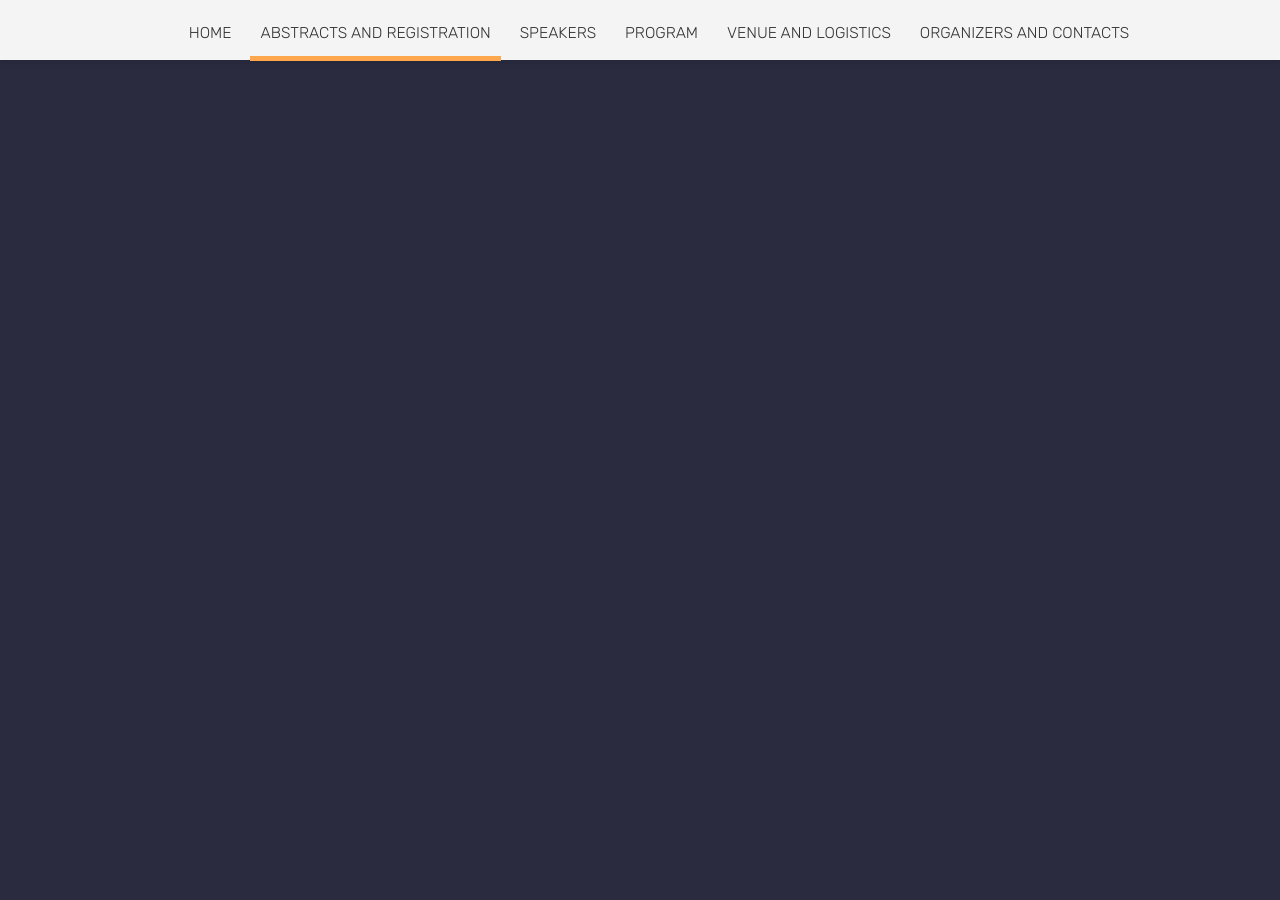
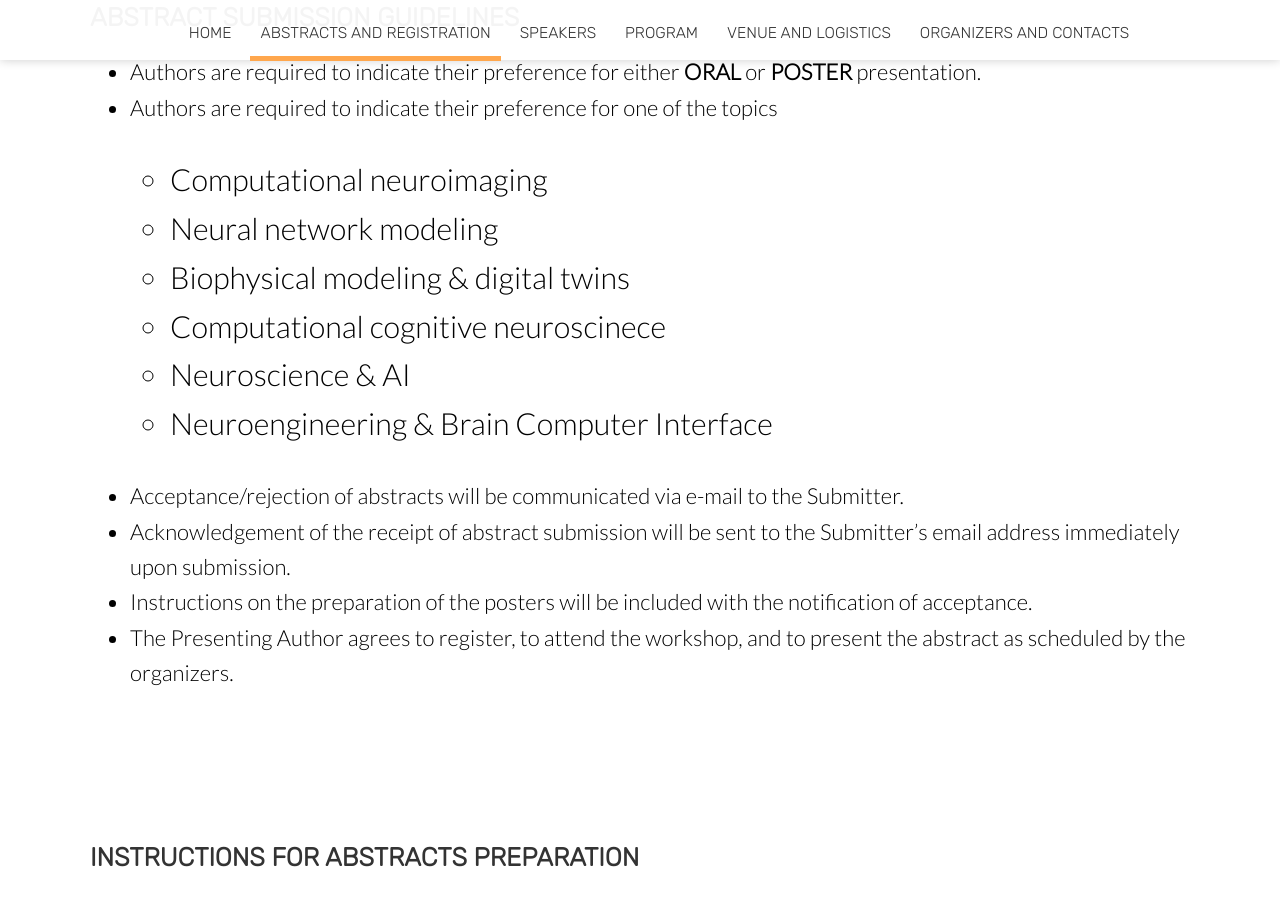
Before and after one commit to INCNgit/incn, a Jekyll site: the page built from registration.html, in a window 1280 px wide and 900 px high, scrolled down 1290 px. Built offline with Jekyll 4.4.1, drawn with Linux system fonts in a browser that asks for light colours; nearby versions of some CDN libraries; some of the changed text lies outside the part shown.

Commit message:
abstracts

```diff
--- a/organizers.html
+++ b/organizers.html
@@ -74,7 +74,7 @@
 		<div class="container flex">
 			<div class="text">
 				<h2 class="editable">Contacts</h2>
-				<p>For any further question please write to <a href="incnmail@gmail.com">incnmail@gmail.com</a>.</p>
+				<p>For any question please write to <a href="incnmail@gmail.com">incnmail@gmail.com</a>.</p>
 			</div>
 		</div>
 	</section>
--- a/registration.html
+++ b/registration.html
@@ -95,19 +95,19 @@
 			<h1 class="editable">Abstracts and Registration</h1>
 		</div>
 	</div>
-	<!--
+
 	<div class="learn-more">
 		<a href="#abstracts"><span class="highlight">Abstracts </span><span class="arrow">&#x25BC;</span></a>&nbsp;&nbsp;&nbsp;&nbsp;
 		<a href="#submission"><span class="highlight">Submission Guidelines </span><span class="arrow">&#x25BC;</span></a>&nbsp;&nbsp;&nbsp;&nbsp;
 		<a href="#registration"><span class="highlight">Registration </span><span class="arrow">&#x25BC;</span></a>&nbsp;&nbsp;&nbsp;&nbsp;
 	</div>
-	-->
+
 
 </section>
 
 <div class="content">
 
-	<section class="info"> <!-- id="abstracts">-->
+	<section class="info" id="abstracts">
 		<div class="container flex">
 			<div class="text">
 				<h2 class="editable">Call for Abstracts and info about Registration will be given soon.....</h2>
@@ -115,7 +115,7 @@
 		</div>
 	</section>
 
-	<!--
+
 	<section class="info" id="abstracts">
 		<div class="container flex">
 			<div class="text">
@@ -126,18 +126,18 @@
 				</p>
 
 				<div class="form-link">
-					<a href="https://forms.gle/Pf5AeZTusgCGvZjN6" target="_blank">
+					<a href="https://forms.gle/wWnHaEEaHqdhrUhM9" target="_blank">
 						📄 Registration Form
 					</a>
 				</div>
 				<p class="editable">
 
-					Due to the limited capacity of the venue, registration priority will be given to participants contributing
-					oral or poster presentations.<br><br>
+					<!-- Due to the limited capacity of the venue, registration priority will be given to participants contributing
+					oral or poster presentations.<br><br> -->
 
-					Abstract submission deadline: <b>May 15th, 2025</b> at 23:59 CET.
+					Abstract submission deadline: <b>May 21th, 2025</b> at 23:59 CET.
 					<br><br>
-					Abstract notifications will be sent by <b>May 18, 2025</b>.
+					Abstract notifications will be sent after the closing of submissions. <!-- by <b>May 18, 2025</b>. -->
 				</p>
 			</div>
 		</div>
@@ -151,7 +151,20 @@
 				<p class="editable">
 				<ul>
 					<li>Authors are required to indicate their preference for either <b>ORAL</b> or <b>POSTER</b> presentation.</li>
-					<li>Acceptance/rejection of abstracts will be communicated via e-mail to the Submitter by <b>May 15th, 2025</b>.</li>
+					<li>Authors are required to indicate their preference for one of the topics
+						<p class="editable">
+						<ul>
+							<li>Computational neuroimaging</li>
+							<li>Neural network modeling</li>
+							<li>Biophysical modeling & digital twins</li>
+							<li>Computational cognitive neuroscinece</li>
+							<li>Neuroscience & AI</li>
+							<li>Neuroengineering & Brain Computer Interface</li>
+
+						</ul></p>
+					</li>
+
+					<li>Acceptance/rejection of abstracts will be communicated via e-mail to the Submitter.</li> <!-- by <b>May 15th, 2025</b>-->
 					<li>Acknowledgement of the receipt of abstract submission will be sent to the Submitter’s email address immediately upon submission.</li>
 					<li>Instructions on the preparation of the posters will be included with the notification of acceptance.</li>
 					<li>The Presenting Author agrees to register, to attend the workshop, and to present the abstract as scheduled by the organizers.</li>
@@ -166,15 +179,23 @@
 				<div class="abstract-title">Instructions for abstracts preparation</div>
 				<ul>
 					<li>Abstracts must be written in English.</li>
-					<li>Abstract must be uploaded in <b>PDF format only</b>.</li>
+					<li>Abstracts must be uploaded in <b>PDF format only</b>, maximum 1 page, using <b>Arial 11 pt</b> font size.
+						The abstract may include references and one figure.
+					</li>
+					<li>Abstract must include, title, authors’ names, authors’ affiliation, and presenting author.
+						Titles should not contain acronyms.</li>
 					<li>Title, authors’ names, authors’ affiliation, and presenting author must be provided by filling out the online form.
 						<br> – Titles should not contain acronyms.
 						<br> – Author: The full name and valid email address for each author must be provided.
 						<br> – Affiliations: Each author should be listed by department, institution, city, and country.
 					</li>
-					<li>Abstract must include, title, authors’ names, authors’ affiliation, and presenting author. Titles should not contain acronyms.</li>
-					<li>The body of the abstract text should not exceed <b>250 WORDS</b>. The abstract may contain mathematical formulas and one figure.</li>
-					<li>The Submitter should secure the approval of all co-authors.</li>
+
+					<li>Each abstract must be assigned to one exclusive category (to be selected during submission).</li>
+					<li>The Submitter should secure the approval of all co-authors.</li><br>
+					<li><b>Oral presentations:</b> only one contributed oral presentation per session is available.
+					</li>
+					<li><b>Poster presentations:</b> no limits (for now).
+
 				</ul>
 			</div>
 		</div>
@@ -184,12 +205,14 @@
 		<div class="container flex">
 			<div class="text">
 				<h2 class="editable">Registration</h2>
-				<p class="editable"> The registration fee is 180 EUR and includes welcome reception, coffee breaks and social dinner.
-					<br><br> Other registration instructions will be provided soon.
+				<p class="editable"> Registration instructions will be provided soon.
+					<!--
+					The registration fee is 180 EUR and includes welcome reception, coffee breaks and social dinner.
+					<br><br> Other registration instructions will be provided soon.-->
 				</p>
 			</div>
 		</div>
 	</section>
--->
+
 
 </div>
--- a/venue.html
+++ b/venue.html
@@ -46,7 +46,7 @@
 	<div class="inner-hero text-container">
 		<div class="hero-text-container">
 			<h1 class="editable">Venue and logistics</h1>
-			<p class="subtext editable">How to get to the workshop</p>
+			<p class="subtext editable">How to get to the conference</p>
 		</div>
 	</div>
 </section>
```
